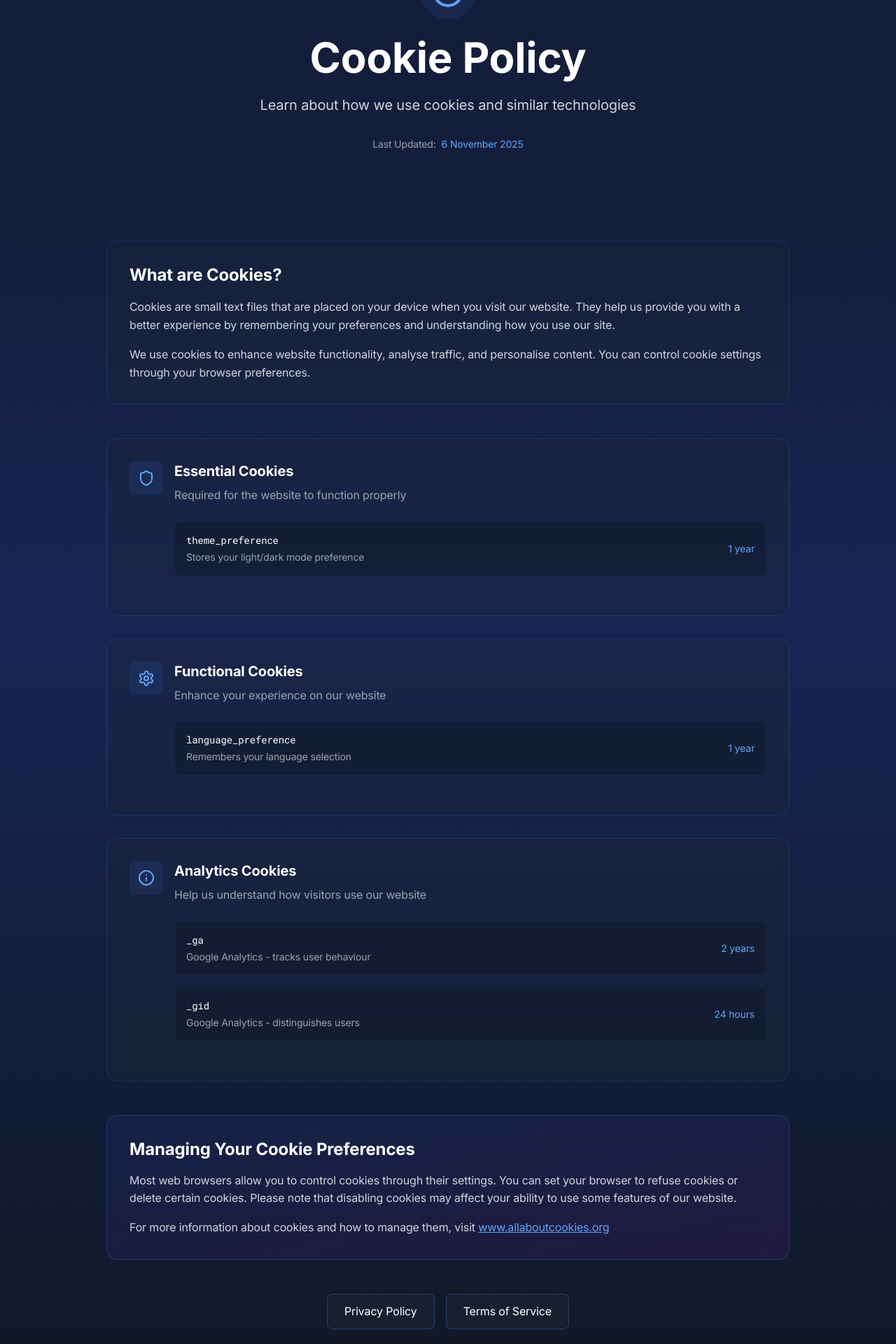
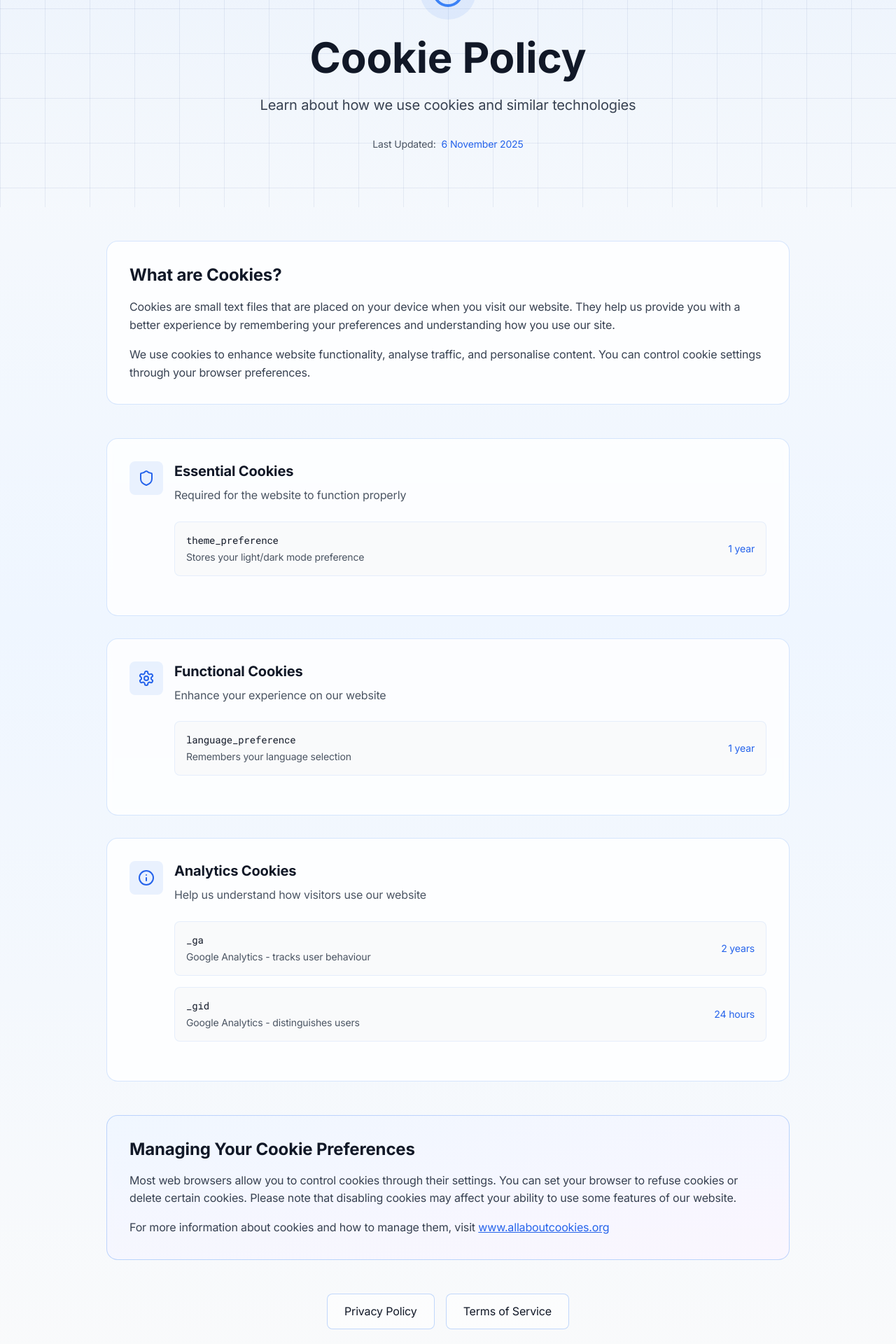
Before and after one commit to DevanshM1211/Cybersecurity-Stack-Website, a Next.js app: page /cookies in a window 1280 px wide. Shown: the part 180-2100 px from the top of the page at 70% size. Built offline with nearby package versions, Linux system fonts and the light colour scheme; no server answers.

Commit message:
further light mode fixes: remaining pages

```diff
--- a/app/cookies/CookieContent.tsx
+++ b/app/cookies/CookieContent.tsx
@@ -51,12 +51,12 @@ export default function CookieContent() {
   ];
 
   return (
-    <div className="min-h-screen bg-gradient-to-b from-gray-900 via-blue-950 to-gray-900">
+    <div className="min-h-screen bg-gradient-to-b from-gray-50 via-blue-50 to-gray-50 dark:from-gray-900 dark:via-blue-950 dark:to-gray-900">
       <BackButton />
 
       {/* Header */}
       <section className="relative pt-32 pb-20 overflow-hidden">
-        <div className="absolute inset-0 bg-gradient-to-b from-blue-950/50 to-transparent" />
+        <div className="absolute inset-0 bg-gradient-to-b from-blue-100/50 to-transparent dark:from-blue-950/50 dark:to-transparent" />
         <div className="absolute inset-0">
           <div className="absolute inset-0 bg-[linear-gradient(to_right,#1e3a8a15_1px,transparent_1px),linear-gradient(to_bottom,#1e3a8a15_1px,transparent_1px)] bg-[size:4rem_4rem]" />
         </div>
@@ -74,20 +74,22 @@ export default function CookieContent() {
               transition={{ delay: 0.2, type: "spring" }}
               className="inline-flex p-4 bg-blue-500/10 rounded-full mb-6"
             >
-              <Cookie className="w-12 h-12 text-blue-400" />
+              <Cookie className="w-12 h-12 text-blue-500 dark:text-blue-400" />
             </motion.div>
 
-            <h1 className="text-5xl md:text-6xl font-bold text-white mb-6">
+            <h1 className="text-5xl md:text-6xl font-bold text-gray-900 dark:text-white mb-6">
               Cookie Policy
             </h1>
 
-            <p className="text-xl text-gray-300 mb-8">
+            <p className="text-xl text-gray-700 dark:text-gray-300 mb-8">
               Learn about how we use cookies and similar technologies
             </p>
 
-            <div className="flex items-center justify-center gap-2 text-sm text-gray-400">
+            <div className="flex items-center justify-center gap-2 text-sm text-gray-600 dark:text-gray-400">
               <span>Last Updated:</span>
-              <span className="text-blue-400">6 November 2025</span>
+              <span className="text-blue-600 dark:text-blue-400">
+                6 November 2025
+              </span>
             </div>
           </motion.div>
         </div>
@@ -100,18 +102,18 @@ export default function CookieContent() {
             initial={{ opacity: 0, y: 30 }}
             whileInView={{ opacity: 1, y: 0 }}
             viewport={{ once: true }}
-            className="bg-gray-800/30 backdrop-blur-sm rounded-2xl p-8 border border-blue-500/20 mb-12"
+            className="bg-white/80 dark:bg-gray-800/30 backdrop-blur-sm rounded-2xl p-8 border border-blue-500/20 mb-12"
           >
-            <h2 className="text-2xl font-bold text-white mb-4">
+            <h2 className="text-2xl font-bold text-gray-900 dark:text-white mb-4">
               What are Cookies?
             </h2>
-            <p className="text-gray-300 leading-relaxed mb-4">
+            <p className="text-gray-700 dark:text-gray-300 leading-relaxed mb-4">
               Cookies are small text files that are placed on your device when
               you visit our website. They help us provide you with a better
               experience by remembering your preferences and understanding how
               you use our site.
             </p>
-            <p className="text-gray-300 leading-relaxed">
+            <p className="text-gray-700 dark:text-gray-300 leading-relaxed">
               We use cookies to enhance website functionality, analyse traffic,
               and personalise content. You can control cookie settings through
               your browser preferences.
@@ -127,34 +129,36 @@ export default function CookieContent() {
                 whileInView={{ opacity: 1, y: 0 }}
                 transition={{ delay: index * 0.1 }}
                 viewport={{ once: true }}
-                className="bg-gray-800/30 backdrop-blur-sm rounded-2xl p-8 border border-blue-500/20 hover:border-blue-500/40 transition-all"
+                className="bg-white/80 dark:bg-gray-800/30 backdrop-blur-sm rounded-2xl p-8 border border-blue-500/20 hover:border-blue-500/40 transition-all"
               >
                 <div className="flex items-start gap-4 mb-6">
                   <div className="p-3 bg-blue-500/10 rounded-lg">
-                    <type.icon className="w-6 h-6 text-blue-400" />
+                    <type.icon className="w-6 h-6 text-blue-600 dark:text-blue-400" />
                   </div>
                   <div className="flex-1">
-                    <h3 className="text-xl font-bold text-white mb-2">
+                    <h3 className="text-xl font-bold text-gray-900 dark:text-white mb-2">
                       {type.title}
                     </h3>
-                    <p className="text-gray-400 mb-6">{type.description}</p>
+                    <p className="text-gray-600 dark:text-gray-400 mb-6">
+                      {type.description}
+                    </p>
 
                     <div className="space-y-4">
                       {type.cookies.map((cookie, i) => (
                         <div
                           key={i}
-                          className="bg-gray-900/50 rounded-lg p-4 border border-blue-500/10"
+                          className="bg-gray-50 dark:bg-gray-900/50 rounded-lg p-4 border border-blue-500/10"
                         >
                           <div className="flex flex-col md:flex-row md:items-center md:justify-between gap-2">
                             <div>
-                              <p className="text-white font-mono text-sm mb-1">
+                              <p className="text-gray-900 dark:text-white font-mono text-sm mb-1">
                                 {cookie.name}
                               </p>
-                              <p className="text-gray-400 text-sm">
+                              <p className="text-gray-600 dark:text-gray-400 text-sm">
                                 {cookie.purpose}
                               </p>
                             </div>
-                            <div className="text-blue-400 text-sm whitespace-nowrap">
+                            <div className="text-blue-600 dark:text-blue-400 text-sm whitespace-nowrap">
                               {cookie.duration}
                             </div>
                           </div>
@@ -173,24 +177,24 @@ export default function CookieContent() {
             whileInView={{ opacity: 1, y: 0 }}
             transition={{ delay: 0.3 }}
             viewport={{ once: true }}
-            className="mt-12 p-8 rounded-2xl bg-gradient-to-br from-blue-900/20 to-purple-900/20 backdrop-blur-sm border border-blue-500/30"
+            className="mt-12 p-8 rounded-2xl bg-gradient-to-br from-blue-50/80 to-purple-50/80 dark:from-blue-900/20 dark:to-purple-900/20 backdrop-blur-sm border border-blue-500/30"
           >
-            <h2 className="text-2xl font-bold text-white mb-4">
+            <h2 className="text-2xl font-bold text-gray-900 dark:text-white mb-4">
               Managing Your Cookie Preferences
             </h2>
-            <p className="text-gray-300 mb-4">
+            <p className="text-gray-700 dark:text-gray-300 mb-4">
               Most web browsers allow you to control cookies through their
               settings. You can set your browser to refuse cookies or delete
               certain cookies. Please note that disabling cookies may affect
               your ability to use some features of our website.
             </p>
-            <p className="text-gray-300">
+            <p className="text-gray-700 dark:text-gray-300">
               For more information about cookies and how to manage them, visit{" "}
               <a
                 href="https://www.allaboutcookies.org"
                 target="_blank"
                 rel="noopener noreferrer"
-                className="text-blue-400 hover:text-blue-300 underline"
+                className="text-blue-600 hover:text-blue-700 dark:text-blue-400 dark:hover:text-blue-300 underline"
               >
                 www.allaboutcookies.org
               </a>
@@ -207,13 +211,13 @@ export default function CookieContent() {
           >
             <Link
               href="/privacy"
-              className="px-6 py-3 bg-gray-800/50 border border-blue-500/30 rounded-lg text-white hover:bg-gray-800/70 hover:border-blue-500/50 transition-all"
+              className="px-6 py-3 bg-white/50 dark:bg-gray-800/50 border border-blue-500/30 rounded-lg text-gray-900 dark:text-white hover:bg-white/70 dark:hover:bg-gray-800/70 hover:border-blue-500/50 transition-all"
             >
               Privacy Policy
             </Link>
             <Link
               href="/terms"
-              className="px-6 py-3 bg-gray-800/50 border border-blue-500/30 rounded-lg text-white hover:bg-gray-800/70 hover:border-blue-500/50 transition-all"
+              className="px-6 py-3 bg-white/50 dark:bg-gray-800/50 border border-blue-500/30 rounded-lg text-gray-900 dark:text-white hover:bg-white/70 dark:hover:bg-gray-800/70 hover:border-blue-500/50 transition-all"
             >
               Terms of Service
             </Link>
```
Also changed, not shown: app/terms/TermsContent.tsx (+16 -14 lines).
